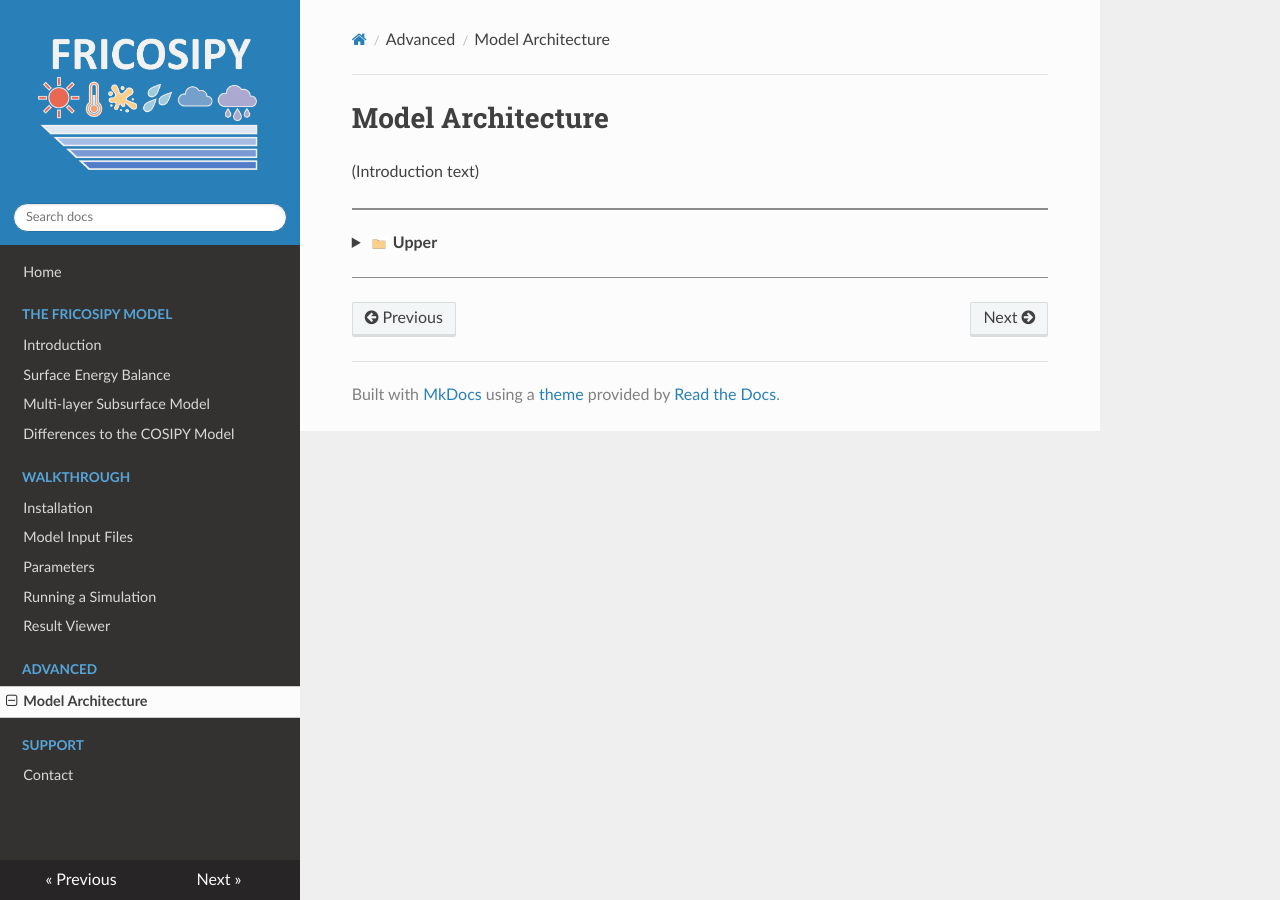
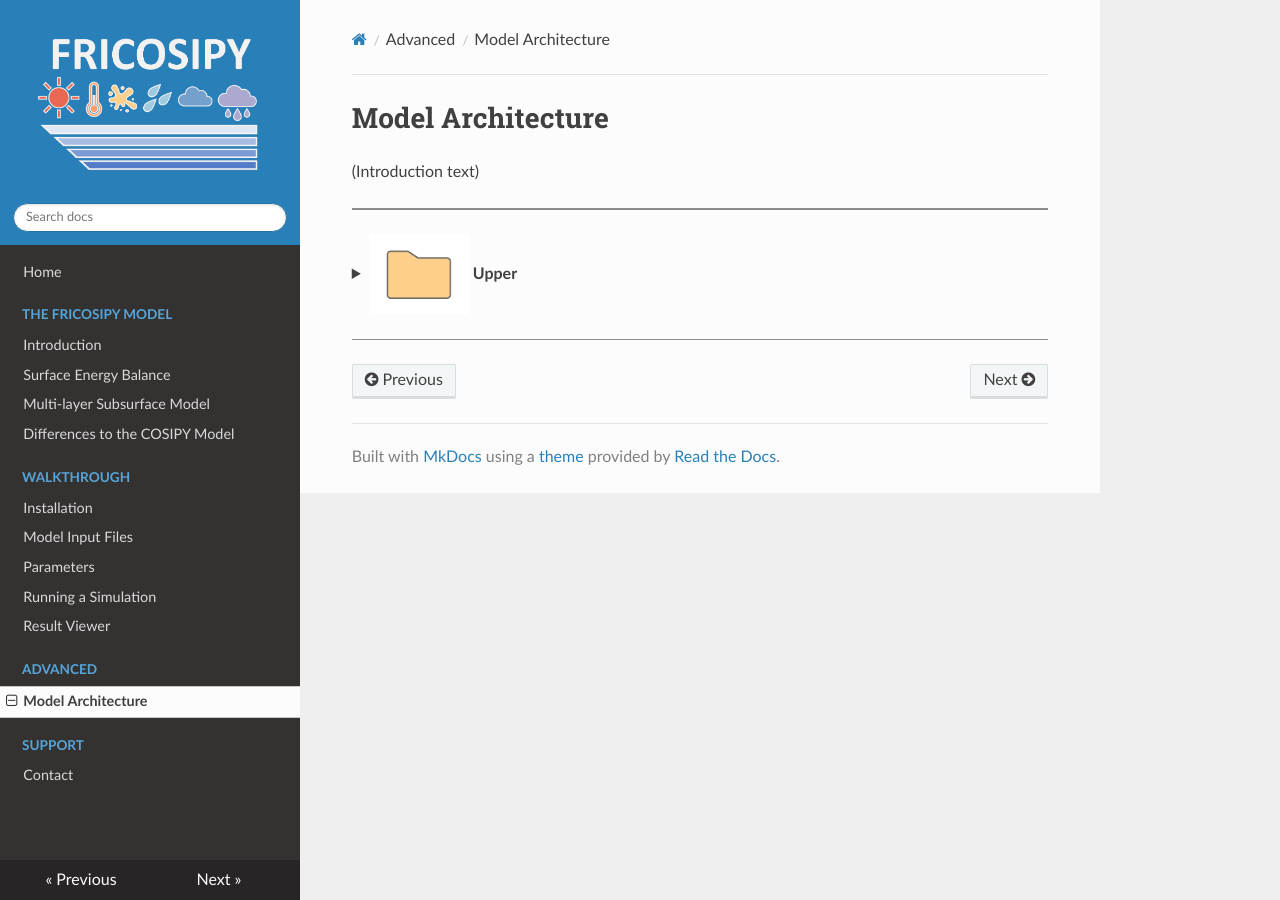
Before and after one commit to MarcusGastaldello/FRICOSIPY, an MkDocs documentation site: the page built from docs/model_architecture.md, in a window 1280 px wide. Built offline with MkDocs 1.6.1, drawn with Linux system fonts in a browser that asks for light colours.

Commit message:
Update model_architecture.md

```diff
--- a/docs/model_architecture.md
+++ b/docs/model_architecture.md
@@ -9,7 +9,7 @@
 
 <hr style="height:2px; background-color:#8b8b8b; border:none;" />
 
-??? "<img src='https://raw.githubusercontent.com/MarcusGastaldello/FRICOSIPY/main/docs/icons/Folder.png' width='20' style='vertical-align: middle;'> **Upper**"
+??? "<img src='https://raw.githubusercontent.com/MarcusGastaldello/FRICOSIPY/main/docs/icons/Folder.png' width='100' style='vertical-align: middle;'> **Upper**"
 
     <br>
     <div style="margin-left: 20px;">
```
